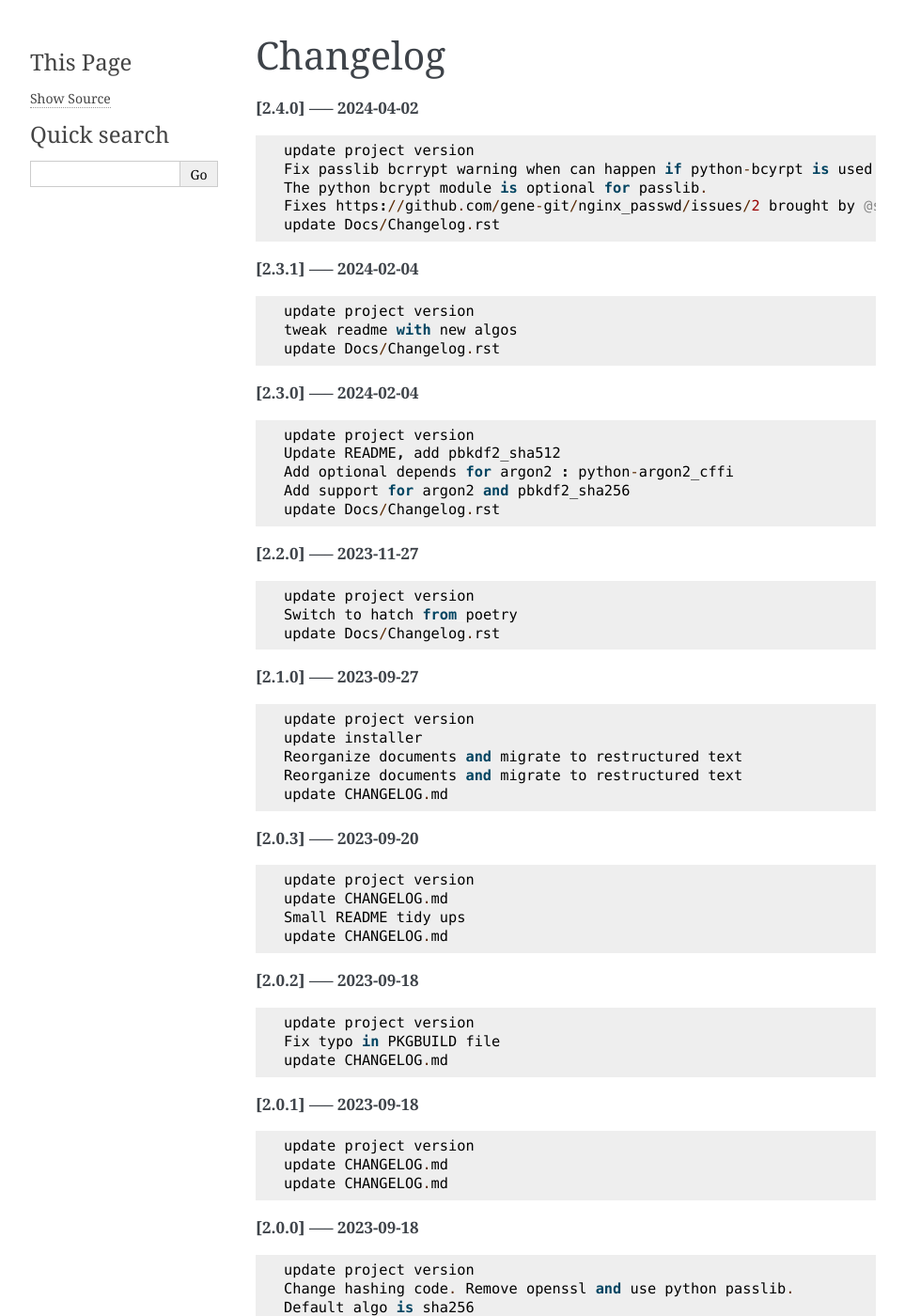
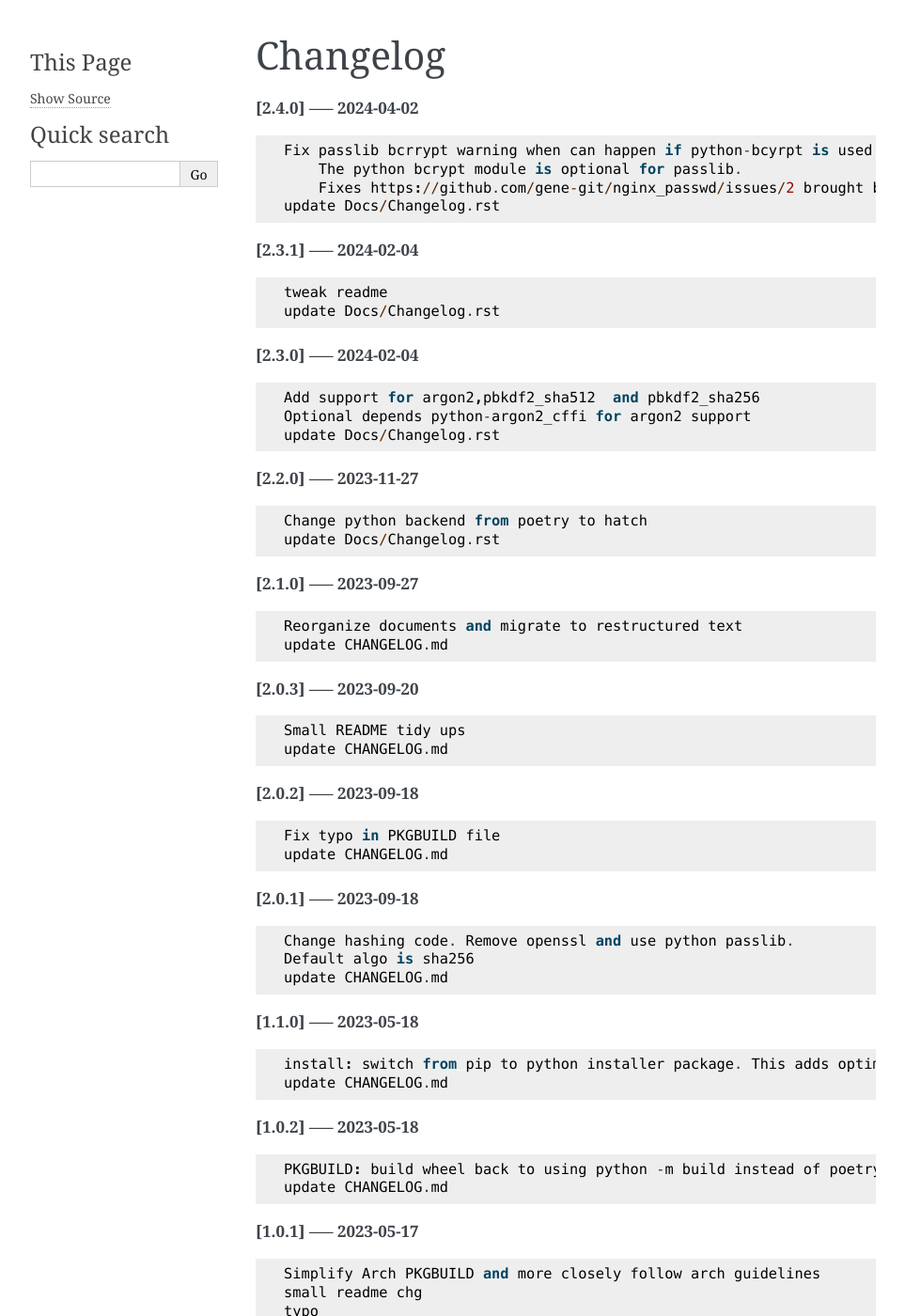
Before and after one commit to gene-git/nginx_passwd, a Sphinx documentation site: the page built from Docs/Changelog.rst, in a window 1280 px wide and 1400 px high. Shown: the whole window at 94% size, without its empty margins (148-1111 px from the left). Built offline with Sphinx 7.4.7, drawn with Linux system fonts in a browser that asks for light colours; pages that are not in the unit, such as notebooks, are missing from menus; some of the changed text lies outside the part shown.

Commit message:
update Docs/Changelog.rst

```diff
--- a/Docs/Changelog.rst
+++ b/Docs/Changelog.rst
@@ -3,70 +3,51 @@
 
 **[2.4.0] ----- 2024-04-02** ::
 
-	    update project version
 	    Fix passlib bcrrypt warning when can happen if python-bcyrpt is used.
-	    The python bcrypt module is optional for passlib.
-	    Fixes https://github.com/gene-git/nginx_passwd/issues/2 brought by @solsticedhiver
+	        The python bcrypt module is optional for passlib.
+	        Fixes https://github.com/gene-git/nginx_passwd/issues/2 brought by @solsticedhiver
 	    update Docs/Changelog.rst
 
 
 **[2.3.1] ----- 2024-02-04** ::
 
-	    update project version
-	    tweak readme with new algos
+	    tweak readme
 	    update Docs/Changelog.rst
 
 
 **[2.3.0] ----- 2024-02-04** ::
 
-	    update project version
-	    Update README, add pbkdf2_sha512
-	    Add optional depends for argon2 : python-argon2_cffi
-	    Add support for argon2 and pbkdf2_sha256
+	    Add support for argon2,pbkdf2_sha512  and pbkdf2_sha256
+	    Optional depends python-argon2_cffi for argon2 support
 	    update Docs/Changelog.rst
 
 
 **[2.2.0] ----- 2023-11-27** ::
 
-	    update project version
-	    Switch to hatch from poetry
+	    Change python backend from poetry to hatch
 	    update Docs/Changelog.rst
 
 
 **[2.1.0] ----- 2023-09-27** ::
 
-	    update project version
-	    update installer
-	    Reorganize documents and migrate to restructured text
 	    Reorganize documents and migrate to restructured text
 	    update CHANGELOG.md
 
 
 **[2.0.3] ----- 2023-09-20** ::
 
-	    update project version
-	    update CHANGELOG.md
 	    Small README tidy ups
 	    update CHANGELOG.md
 
 
 **[2.0.2] ----- 2023-09-18** ::
 
-	    update project version
 	    Fix typo in PKGBUILD file
 	    update CHANGELOG.md
 
 
 **[2.0.1] ----- 2023-09-18** ::
 
-	    update project version
-	    update CHANGELOG.md
-	    update CHANGELOG.md
-
-
-**[2.0.0] ----- 2023-09-18** ::
-
-	    update project version
 	    Change hashing code. Remove openssl and use python passlib.
 	    Default algo is sha256
 	    update CHANGELOG.md
@@ -74,43 +55,31 @@
 
 **[1.1.0] ----- 2023-05-18** ::
 
-	    update project version
 	    install: switch from pip to python installer package. This adds optimized bytecode
 	    update CHANGELOG.md
 
 
 **[1.0.2] ----- 2023-05-18** ::
 
-	    update project version
 	    PKGBUILD: build wheel back to using python -m build instead of poetry
 	    update CHANGELOG.md
 
 
 **[1.0.1] ----- 2023-05-17** ::
 
-	    update project version
 	    Simplify Arch PKGBUILD and more closely follow arch guidelines
 	    small readme chg
-	    type
+	    typo
 	    tweak readme
 	    update CHANGELOG.md
 
 
 **[1.0.0] ----- 2023-04-17** ::
 
-	    update project version
 	    Add --verify to check password
-	    typo in PKGBUILD
 	    update CHANGELOG.md
 
 
 **[0.9.0] ----- 2023-04-17** ::
 
-	    update project version
-	    Add verify
-	    Fix -p to actually work
-
-
-**[0.1.0] ----- 2023-04-17** ::
-
-	    initial commit
+	    Initial Commit
```
